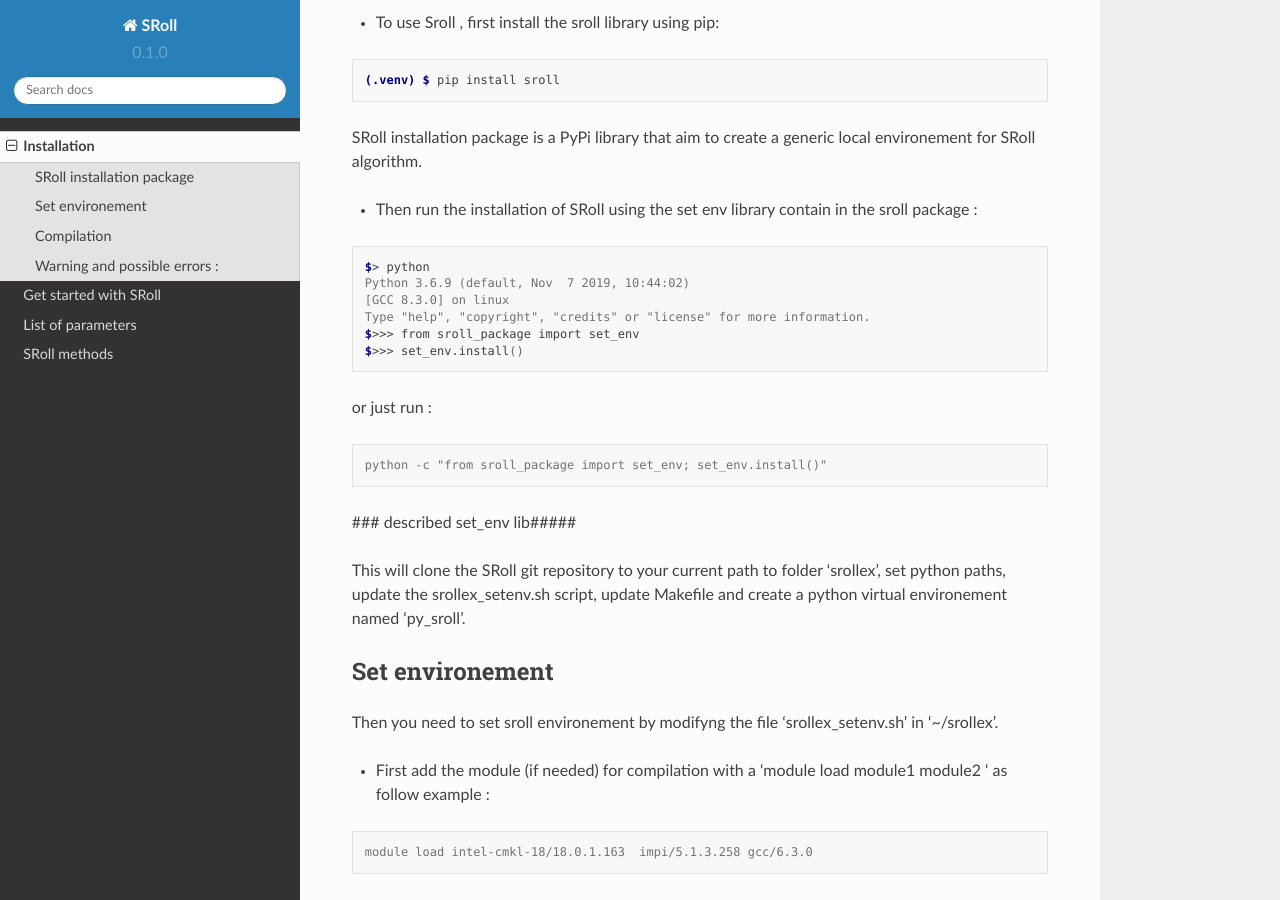
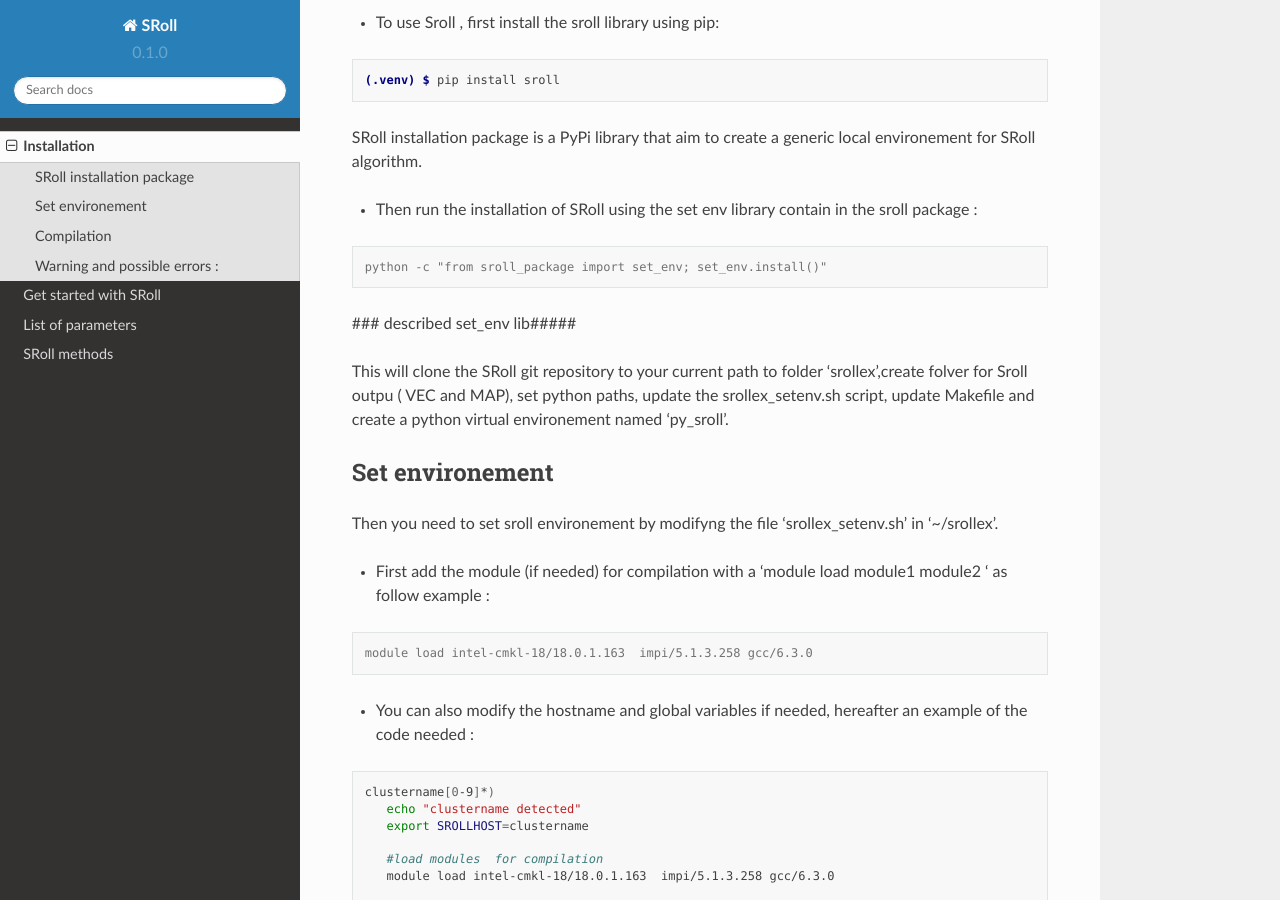
Before and after one commit to jmdelouis/SRoll, a Sphinx documentation site: the page built from readthedocs/docs/source/installation.rst, in a window 1280 px wide and 900 px high, scrolled down 306 px. Built offline with Sphinx 7.4.7 and the Read the Docs theme 2.0.0, drawn with Linux system fonts in a browser that asks for light colours.

Commit message:
Update installation.rst

```diff
--- a/readthedocs/docs/source/installation.rst
+++ b/readthedocs/docs/source/installation.rst
@@ -23,18 +23,6 @@
 
 .. code-block:: console
 
-    $> python
-    Python 3.6.9 (default, Nov  7 2019, 10:44:02)
-    [GCC 8.3.0] on linux
-    Type "help", "copyright", "credits" or "license" for more information.
-    $>>> from sroll_package import set_env
-    $>>> set_env.install()
-
-
-or just run :
-
-.. code-block:: console
-
     python -c "from sroll_package import set_env; set_env.install()"
 
 
@@ -42,7 +30,7 @@
 ###  described set_env lib#####
 
 
-This will clone the SRoll git repository to your current path to folder 'srollex', set python
+This will clone the SRoll git repository to your current path to folder 'srollex',create folver for Sroll outpu ( VEC and MAP), set python
 paths, update the srollex_setenv.sh script, update Makefile and create a python virtual environement named 'py_sroll'.
 
 Set environement
```
